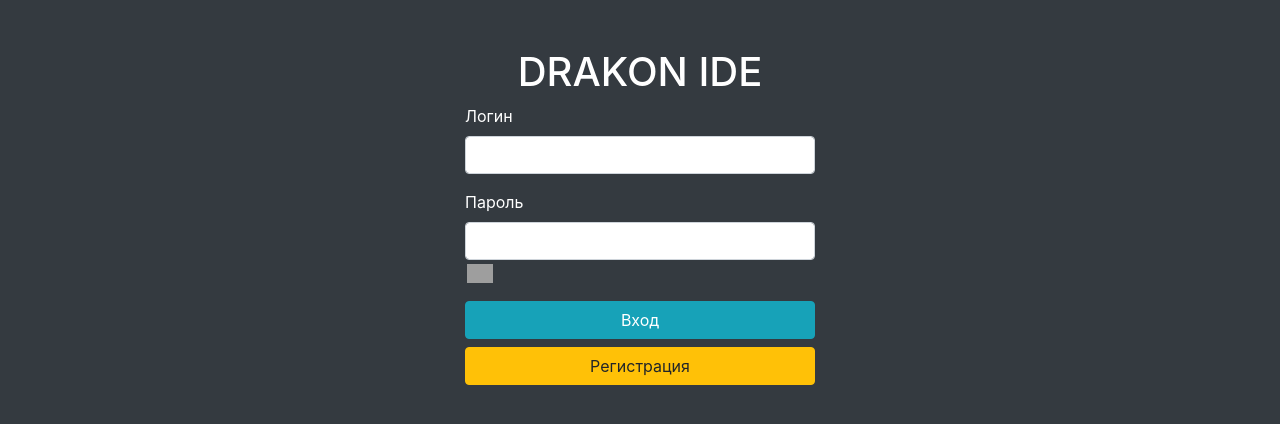
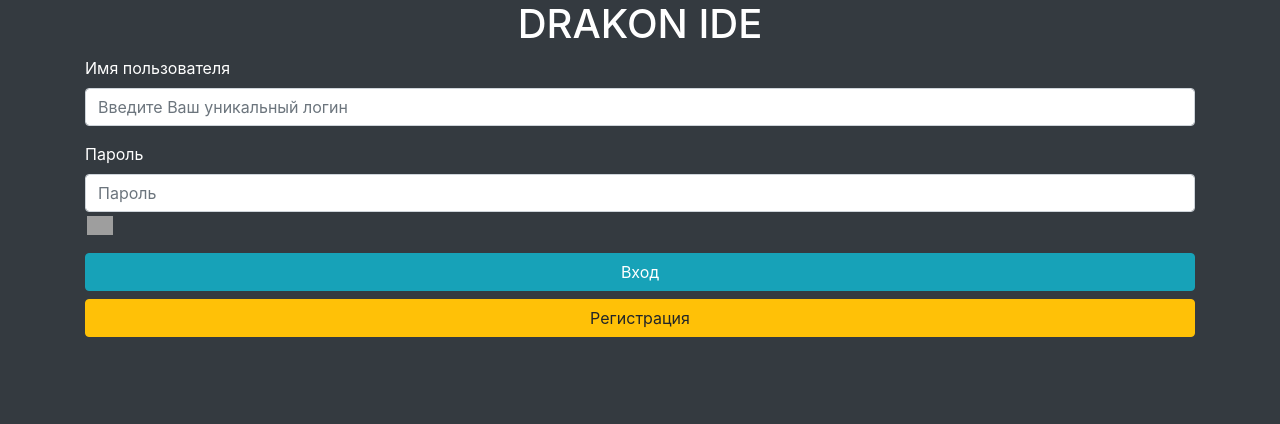
Before and after one commit to samarsky-canary/dragon, a React (Create React App) app in the folder client-react/: page / in a window 1280 px wide. Shown: the top 424 px of the page. Built offline with nearby package versions, Linux system fonts and the light colour scheme; grey boxes are pictures that could not be loaded.

Commit message:
Rewrite Login page

```diff
--- a/client-react/package.json
+++ b/client-react/package.json
@@ -16,12 +16,14 @@
     "bootstrap": "^4.6.0",
     "d3": "^6.7.0",
     "file-saver": "^2.0.5",
+    "konva": "^8.0.1",
     "logrocket": "^1.2.0",
     "node-sass": "^6.0.0",
     "react": "^17.0.1",
     "react-bootstrap": "^1.5.1",
     "react-dom": "^17.0.1",
     "react-hook-form": "^7.5.3",
+    "react-konva": "^17.0.2-3",
     "react-router": "^5.2.0",
     "react-router-dom": "^5.2.0",
     "react-scripts": "4.0.3",
--- a/client-react/src/Pages/Login/Login.tsx
+++ b/client-react/src/Pages/Login/Login.tsx
@@ -1,5 +1,5 @@
 import React, { useEffect, useState } from 'react';
-import { Alert, Button, Container } from 'react-bootstrap';
+import { Alert, Button, Container, Form } from 'react-bootstrap';
 import './Login.scss';
 import { AuthStateService } from '../../services/AuthStateService';
 import { UserAction } from '../../context/user.provider';
@@ -13,7 +13,7 @@ type Props = {
 }
 
 
-export const Login: React.FC<Props> = ({setToken}) => {
+export const Login: React.FC<Props> = ({ setToken }) => {
     const [username, setusername] = useState<string>("");
     const [password, setPasswordValue] = useState<string>("");
 
@@ -23,7 +23,7 @@ export const Login: React.FC<Props> = ({setToken}) => {
 
     const togglePasswordVisiblity = () => {
         setPasswordShown(passwordShown ? false : true);
-      };
+    };
 
     const handleLoginSubmit = async (e?: React.MouseEvent<HTMLElement, globalThis.MouseEvent>) => {
         e?.preventDefault();
@@ -66,45 +66,38 @@ export const Login: React.FC<Props> = ({setToken}) => {
     }
 
 
-    useEffect(()=>{
+    useEffect(() => {
         document.title = "Вход и регистрация"
     });
 
     return (
         <div className="background-div bg-dark text-white">
             <Container>
-                <div className="row my-5 d-flex justify-content-center">
-                    <div className="col-4">
-                        <h1 className="text-center mb-2">{greet}</h1>
-                        <div className="form-group">
-                            <div className="form-group">
-                                <label>Логин</label>
-                                <input className="form-control" type="text" value={username} onChange={e => { setusername(e.target.value) }} ></input>
-                            </div>
-                            <div className="form-group">
-                                <label>Пароль</label>
-                                <input
-                                    className="form-control"
-                                    type={passwordShown ? "text" : "password"}
-                                    value={password}
-                                    onChange={e => { setPasswordValue(e.target.value) }}>
-                                </input>
-                                <img className="img-fluid" src={process.env.PUBLIC_URL + '/icons/eye.ico'} onClick={togglePasswordVisiblity}></img>
-                                <Alert hidden={errorHidden} variant="danger">
-                                {errorMessage}
-                                </Alert>
-                            </div>
-                            <div className="justify-content-md-center">
-                                <Button variant="info btn-block" onClick={(e) => { handleLoginSubmit(e); }}>Вход</Button>{' '}
-                            </div>
-                            <div className="justify-content-md-center">
-                                <Button variant="warning btn-block mt-2" onClick={(e) => { handleSignupSubmit(e)} }>Регистрация</Button>{' '}
-                            </div>
-                        </div>
-                    </div>
-                </div>
-            </Container>
-        </div>);
+                <h1 className="text-center mb-2">{greet}</h1>
+                <Form>
+                    <Form.Group controlId="username">
+                        <Form.Label>Имя пользователя</Form.Label>
+                        <Form.Control
+                            type="text"
+                            placeholder="Введите Ваш уникальный логин"
+                            value={username}
+                            onChange={e => { setusername(e.target.value) }} />
+                    </Form.Group>
+                    <Form.Group controlId="password">
+                        <Form.Label>Пароль</Form.Label>
+                        <Form.Control
+                            type={passwordShown ? "text" : "password"}
+                            placeholder="Пароль"
+                            value={password}
+                            onChange={e => { setPasswordValue(e.target.value) }} />
+                        <img className="img-fluid" src={process.env.PUBLIC_URL + '/icons/eye.ico'} onClick={togglePasswordVisiblity}></img>
+                        <Alert hidden={errorHidden} variant="danger">{errorMessage}</Alert>
+                    </Form.Group>
+                    <Button variant="info btn-block" onKeyPress={(e) => { if (e.key === "Enter") handleLoginSubmit() }} onClick={(e) => { handleLoginSubmit(e); }}>Вход</Button>
+                    <Button variant="warning btn-block mt-2" onClick={(e) => { handleSignupSubmit(e) }}>Регистрация</Button>
+                </Form>
+            </Container >
+        </div >);
 };
 
 export default Login;
```
Also changed, not shown: 1 other file (tests, documents, lock files or other folders).
